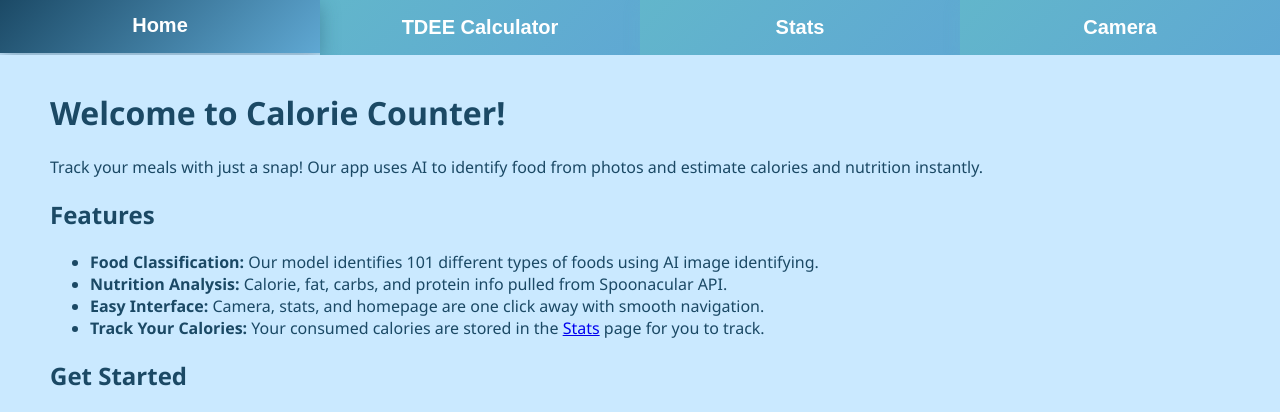
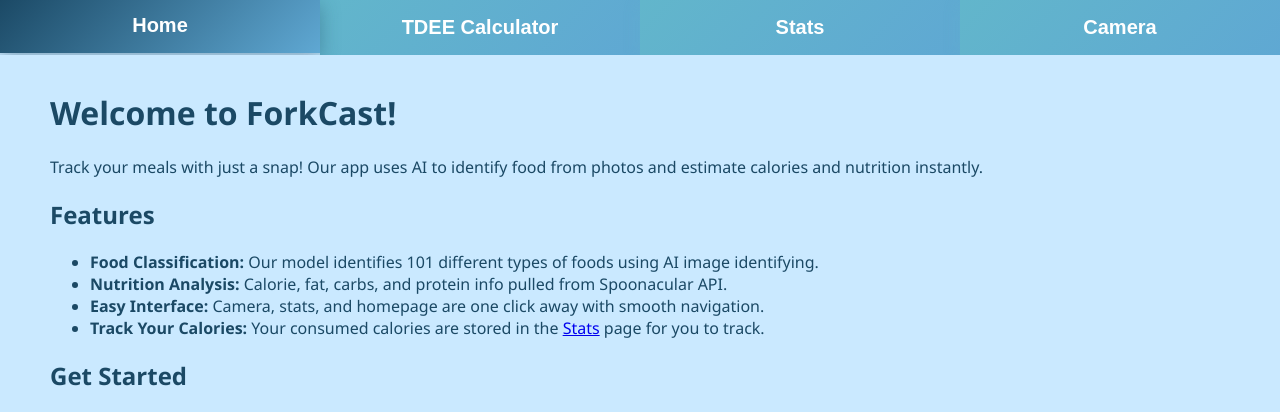
Before and after one commit to PengwuinReal/Calorie-Counter, a Flask app: page / in a window 1280 px wide. Shown: the top 412 px of the page. Run offline with Flask 3, Linux system fonts and the light colour scheme.

Commit message:
updated name lol

```diff
--- a/templates/index.html
+++ b/templates/index.html
@@ -12,7 +12,7 @@
         <a href="{{ url_for('camera') }}"><button>Camera</button></a>
     </div>
     <div class="page">
-        <h1>Welcome to Calorie Counter!</h1>
+        <h1>Welcome to ForkCast!</h1>
         <p>Track your meals with just a snap! Our app uses AI to identify food from photos and estimate calories and nutrition instantly.</p>
 
         <h2>Features</h2>
```
